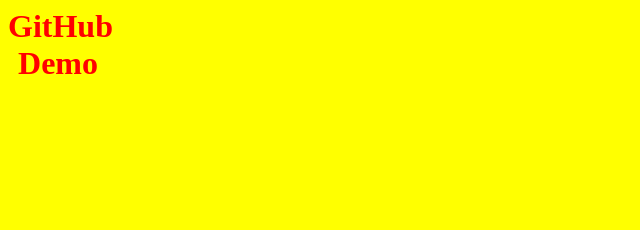
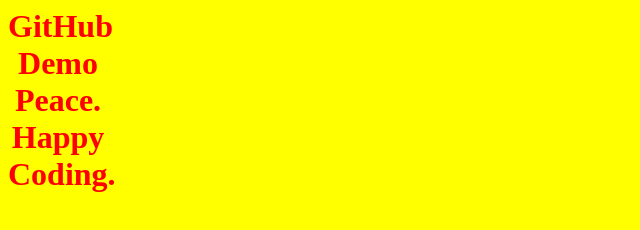
Before and after one commit to tankala/git-tutorial, a plain HTML site: page index.html in a window 1280 px wide. Shown: the whole page, without its empty margins (0-640 px from the left). Drawn offline with Linux system fonts and the light colour scheme.

Commit message:
signature message added

```diff
--- a/index.html
+++ b/index.html
@@ -30,7 +30,7 @@
 
 <body style="background-color: powderblue;">
     <h1 style="color: red;text-align: center;">
-        GitHub Demo
+        GitHub Demo Peace. Happy Coding.
     </h1>
 </body>
 
```
